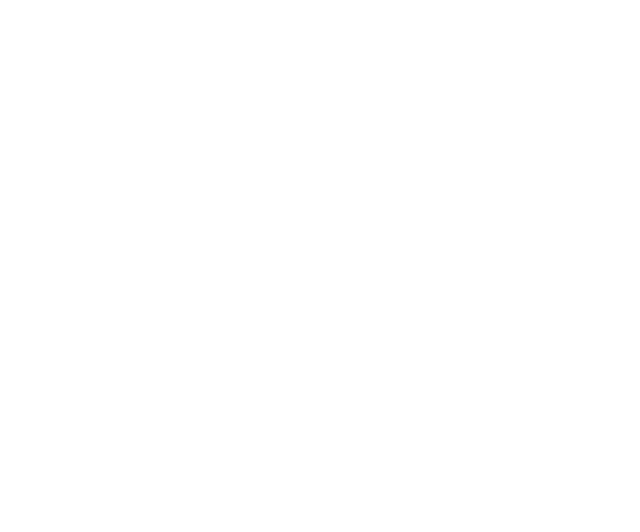
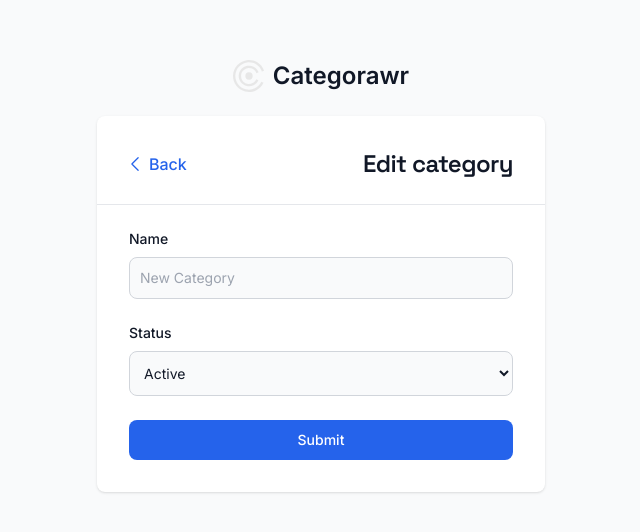
Before and after one commit to revou-fsse-1/w19-react-features-aldwiputra, a React (Vite) app: page /edit/1 in a window 1280 px wide. Before the commit this address had no page. Shown: the part 124-656 px from the top of the page, without its empty margins (319-959 px from the left). Built offline with nearby package versions, Linux system fonts and the light colour scheme; no server answers.

Commit message:
finish edit and delete functionality

```diff
--- a/src/App.tsx
+++ b/src/App.tsx
@@ -3,6 +3,7 @@ import Register from './pages/Register';
 import { Route, Routes } from 'react-router-dom';
 import Dashboard from './pages/Dashboard';
 import NewCategory from './pages/NewCategory';
+import EditCategory from './pages/EditCategory';
 
 function App() {
   return (
@@ -10,6 +11,7 @@ function App() {
       <Routes>
         <Route path='/' element={<Dashboard />} />
         <Route path='/add' element={<NewCategory />} />
+        <Route path='/edit/:id' element={<EditCategory />} />
         <Route path='/register' element={<Register />} />
         <Route path='/login' element={<Login />} />
       </Routes>
--- a/src/components/TableRow.tsx
+++ b/src/components/TableRow.tsx
@@ -1,10 +1,29 @@
+import axios from 'axios';
+import { Link } from 'react-router-dom';
+
 type TableRowProps = {
   id: string;
   name: string;
   status: boolean;
+  updateState: (id: string) => void;
 };
 
-function TableRow({ id, name, status }: TableRowProps) {
+function TableRow({ id, name, status, updateState }: TableRowProps) {
+  async function deleteCategory() {
+    try {
+      const result = await axios.delete(`https://mock-api.arikmpt.com/api/category/${id}`, {
+        headers: {
+          Authorization:
+            'Bearer eyJhbGciOiJIUzI1NiIsInR5cCI6IkpXVCJ9.eyJpZCI6Ijg2MzIxZmU1LTJlNTEtNDg0YS1iYzcwLWMxM2VmY2EwYmQ5YiIsImlhdCI6MTY4Njc4NzQwMiwiZXhwIjoxNjg2ODA5MDAyfQ.CG13ON5m1eLQSqGHPaQj3yz3mPsx65xRdl2M271SKyo',
+        },
+      });
+
+      updateState(id);
+    } catch (error) {
+      console.error(error);
+    }
+  }
+
   return (
     <tr className='bg-white border-b dark:bg-gray-800 dark:border-gray-700 hover:bg-gray-50 dark:hover:bg-gray-600'>
       <td scope='row' className='px-6 py-4 font-medium text-gray-900 whitespace-nowrap dark:text-white'>
@@ -23,10 +42,16 @@ function TableRow({ id, name, status }: TableRowProps) {
         </span>
       </td>
       <td className='px-6 py-4 text-center'>
-        <button className='mr-4 font-medium text-blue-600 dark:text-blue-500 hover:underline'>
+        <Link
+          to={`/edit/${id}`}
+          className='mr-4 font-medium text-blue-600 dark:text-blue-500 hover:underline'>
           Edit
+        </Link>
+        <button
+          onClick={deleteCategory}
+          className='font-medium text-red-600 dark:text-red-500 hover:underline'>
+          Delete
         </button>
-        <button className='font-medium text-red-600 dark:text-red-500 hover:underline'>Delete</button>
       </td>
     </tr>
   );
--- a/src/pages/Dashboard.tsx
+++ b/src/pages/Dashboard.tsx
@@ -31,6 +31,12 @@ function Dashboard() {
     } catch (error) {
       console.error(error);
     }
+  }
+
+  function deleteCategoryFromState(id: string) {
+    const filteredCategories = [...categories].filter(category => category.id !== id);
+
+    setCategories(filteredCategories);
   }
 
   useEffect(() => {
@@ -93,6 +99,7 @@ function Dashboard() {
                       id={category.id}
                       name={category.name}
                       status={category.is_active}
+                      updateState={deleteCategoryFromState}
                     />
                   ))
                 )}
--- /dev/null
+++ b/src/pages/EditCategory.tsx
@@ -0,0 +1,185 @@
+import { Link, useNavigate, useParams } from 'react-router-dom';
+import mainLogo from '/main-logo.svg';
+import axios from 'axios';
+import { useForm, Controller } from 'react-hook-form';
+import { yupResolver } from '@hookform/resolvers/yup';
+import * as yup from 'yup';
+import { useEffect, useRef } from 'react';
+
+interface IFormData {
+  name: string;
+  status: string;
+}
+
+const schema = yup
+  .object({
+    name: yup.string().required(),
+    status: yup.string().required(),
+  })
+  .required();
+
+function EditCategory() {
+  const navigate = useNavigate();
+  const { id } = useParams();
+  const {
+    control,
+    handleSubmit,
+    formState: { errors },
+    reset,
+  } = useForm({
+    resolver: yupResolver(schema),
+  });
+
+  async function fetchCategory() {
+    try {
+      const { data } = await axios.get(`https://mock-api.arikmpt.com/api/category/${id}`, {
+        headers: {
+          Authorization:
+            'Bearer eyJhbGciOiJIUzI1NiIsInR5cCI6IkpXVCJ9.eyJpZCI6Ijg2MzIxZmU1LTJlNTEtNDg0YS1iYzcwLWMxM2VmY2EwYmQ5YiIsImlhdCI6MTY4Njc4NzQwMiwiZXhwIjoxNjg2ODA5MDAyfQ.CG13ON5m1eLQSqGHPaQj3yz3mPsx65xRdl2M271SKyo',
+        },
+      });
+
+      reset({
+        name: data.data.name,
+        status: data.data.is_active ? 'Active' : 'Inactive',
+      });
+    } catch (error) {
+      console.error(error);
+    }
+  }
+
+  async function onSubmit(formData: IFormData) {
+    try {
+      const { data } = await axios.put(
+        'https://mock-api.arikmpt.com/api/category/update',
+        {
+          id: id,
+          name: formData.name,
+          is_active: formData.status === 'Active' ? true : false,
+        },
+        {
+          headers: {
+            Authorization:
+              'Bearer eyJhbGciOiJIUzI1NiIsInR5cCI6IkpXVCJ9.eyJpZCI6Ijg2MzIxZmU1LTJlNTEtNDg0YS1iYzcwLWMxM2VmY2EwYmQ5YiIsImlhdCI6MTY4Njc4NzQwMiwiZXhwIjoxNjg2ODA5MDAyfQ.CG13ON5m1eLQSqGHPaQj3yz3mPsx65xRdl2M271SKyo',
+          },
+        }
+      );
+
+      navigate('/');
+    } catch (error) {
+      console.error(error);
+    }
+  }
+
+  useEffect(() => {
+    fetchCategory();
+  }, []);
+
+  return (
+    <section className='bg-gray-50 dark:bg-gray-900'>
+      <div className='flex flex-col items-center justify-center px-6 py-8 mx-auto md:h-screen lg:py-0'>
+        <Link
+          to='/'
+          className='flex items-center mb-6 text-2xl font-semibold text-gray-900 dark:text-white'>
+          <img className='w-8 h-8 mr-2' src={mainLogo} alt='logo' />
+          Categorawr
+        </Link>
+        <div className='w-full bg-white overflow-hidden rounded-lg shadow dark:border md:mt-0 sm:max-w-md xl:p-0 dark:bg-gray-800 dark:border-gray-700'>
+          <div className='p-6 space-y-4 md:space-y-6 sm:p-8'>
+            <div className='flex items-center justify-between text-gray-900 dark:text-white'>
+              <Link
+                to='/'
+                className='flex items-center font-medium text-blue-600 dark:text-blue-500 hover:text-blue-700'>
+                <svg
+                  className='w-5 h-5 mr-1 -ml-1'
+                  fill='none'
+                  stroke='currentColor'
+                  strokeWidth={1.5}
+                  viewBox='0 0 24 24'
+                  xmlns='http://www.w3.org/2000/svg'
+                  aria-hidden='true'>
+                  <path strokeLinecap='round' strokeLinejoin='round' d='M15.75 19.5L8.25 12l7.5-7.5' />
+                </svg>
+                Back
+              </Link>
+              <h1 className='text-xl font-semibold leading-tight tracking-tight md:text-2xl'>
+                Edit category
+              </h1>
+            </div>
+            <hr className='h-px my-8 bg-gray-200 border-0 dark:bg-gray-700 scale-x-150' />
+            <form onSubmit={handleSubmit(onSubmit)} className='space-y-4 md:space-y-6' action='#'>
+              <div>
+                <label
+                  htmlFor='name'
+                  className='block mb-2 text-sm font-medium text-gray-900 dark:text-white'>
+                  Name
+                </label>
+                <Controller
+                  name='name'
+                  control={control}
+                  defaultValue=''
+                  render={({ field }) => (
+                    <>
+                      <input
+                        type='name'
+                        name='name'
+                        id='name'
+                        value={field.value}
+                        onChange={field.onChange}
+                        className='bg-gray-50 border border-gray-300 text-gray-900 sm:text-sm rounded-lg focus:ring-primary-600 focus:border-primary-600 block w-full p-2.5 dark:bg-gray-700 dark:border-gray-600 dark:placeholder-gray-400 dark:text-white dark:focus:ring-blue-500 dark:focus:border-blue-500'
+                        placeholder='New Category'
+                      />
+                      {errors?.name && (
+                        <p className='mt-2 text-sm text-red-600 dark:text-red-500'>
+                          {errors.name.message}
+                        </p>
+                      )}
+                    </>
+                  )}
+                />
+              </div>
+
+              <div>
+                <label
+                  htmlFor='status'
+                  className='block mb-2 text-sm font-medium text-gray-900 dark:text-white'>
+                  Status
+                </label>
+                <Controller
+                  name='status'
+                  control={control}
+                  defaultValue='Active'
+                  render={({ field }) => (
+                    <>
+                      <select
+                        id='status'
+                        onChange={field.onChange}
+                        value={field.value}
+                        className='bg-gray-50 mt-0 border border-gray-300 text-gray-900 text-sm rounded-lg focus:ring-blue-500 focus:border-blue-500 block w-full px-2.5 py-3 dark:bg-gray-700 dark:border-gray-600 dark:placeholder-gray-400 dark:text-white dark:focus:ring-blue-500 dark:focus:border-blue-500'>
+                        <option value='Active'>Active</option>
+                        <option value='Inactive'>Inactive</option>
+                      </select>
+                      {errors?.status && (
+                        <p className='mt-2 text-sm text-red-600 dark:text-red-500'>
+                          {errors.status.message}
+                        </p>
+                      )}
+                    </>
+                  )}
+                />
+              </div>
+
+              <button
+                type='submit'
+                className='w-full text-white bg-primary-600 hover:bg-primary-700 focus:ring-4 focus:outline-none focus:ring-primary-300 font-medium rounded-lg text-sm px-5 py-2.5 text-center dark:bg-primary-600 dark:hover:bg-primary-700 dark:focus:ring-primary-800'>
+                Submit
+              </button>
+            </form>
+          </div>
+        </div>
+      </div>
+    </section>
+  );
+}
+
+export default EditCategory;
```
